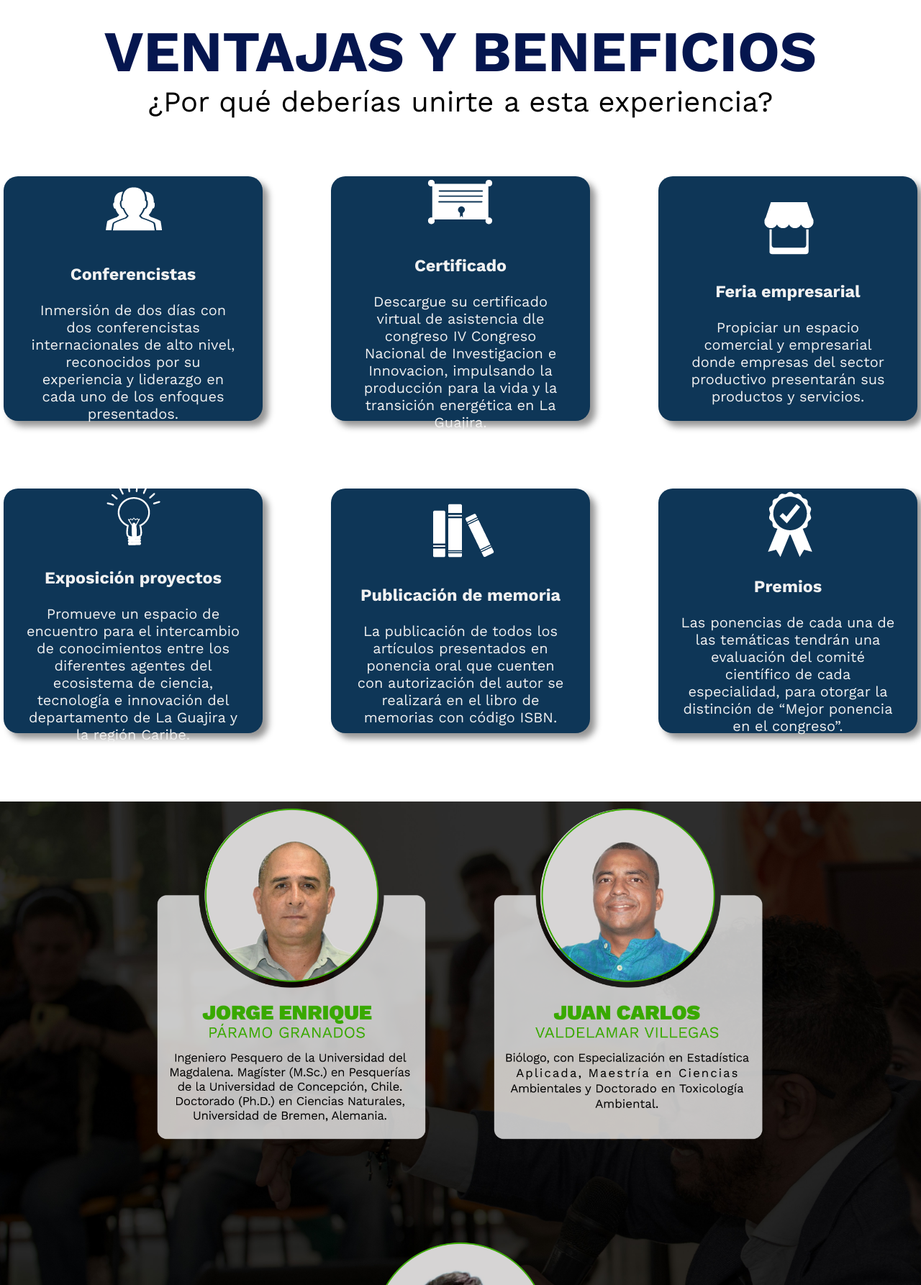
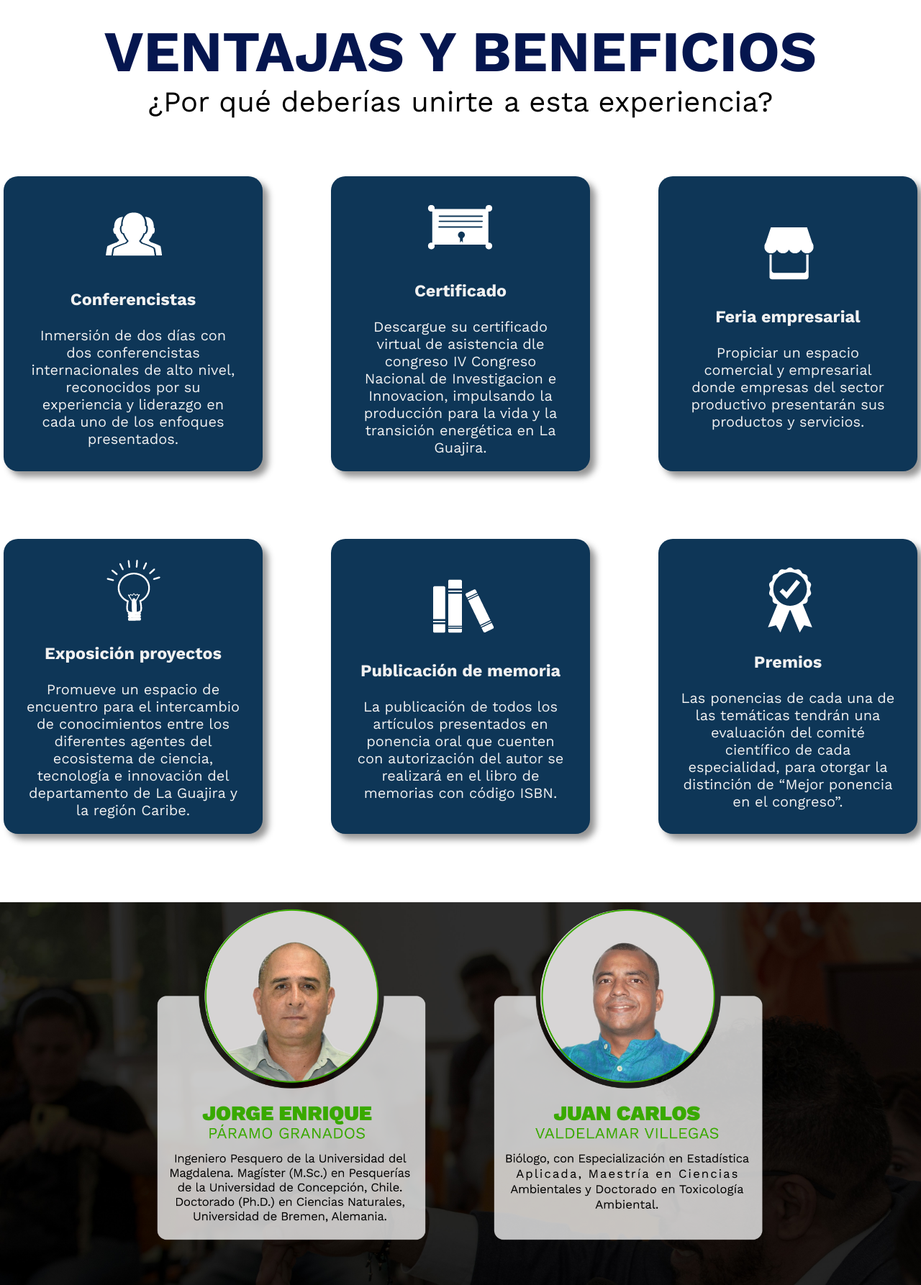
Before and after one commit to daniela28288/Congreso, a PHP site: page / in a window 1280 px wide. Shown: the part 3693-5479 px from the top of the page at 72% size. Run offline with PHP 8.4, Linux system fonts and the light colour scheme.

Commit message:
Se cambio una unidad vh por una px en los recuadros

```diff
--- a/index.css
+++ b/index.css
@@ -123,7 +123,7 @@ header a:hover{
     align-items: center;
     background-color: rgb(14, 54, 87);
     width: 300px;
-    height: 35vh;
+    height: 350px;
     border-radius: 20px;
     color: rgb(241, 241, 241);
     padding: 30px;
```
